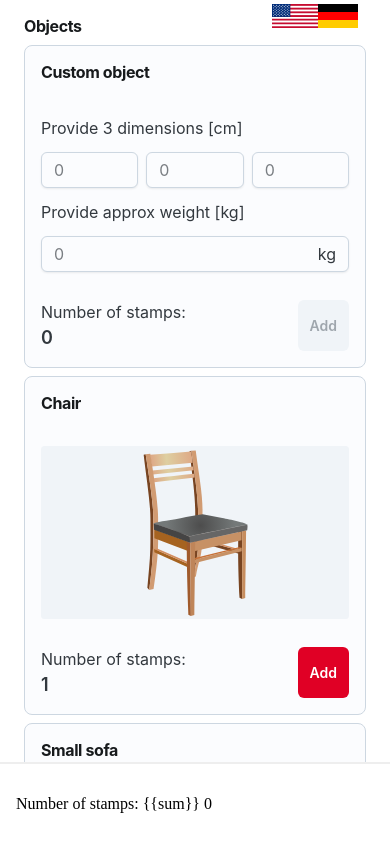
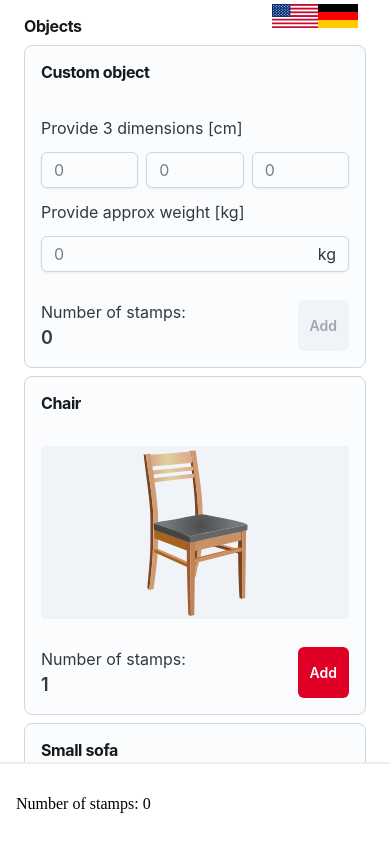
Before and after one commit to Ubax/bulk-waste-calculator, a React (Create React App) app: page / in a window 390 px wide. Shown: the top 842 px of the page. Built offline with nearby package versions, Linux system fonts and the light colour scheme.

Commit message:
fix: Fixes mobile

```diff
--- a/src/Calculator/MobileFooter.js
+++ b/src/Calculator/MobileFooter.js
@@ -29,7 +29,7 @@ export function MobileFooter(props) {
         spacing={1}
       >
         <Typography level="h6">
-          {t("summary.numberOfStamps")} {sum}
+          {t("summary.numberOfStamps", { sum })}
         </Typography>
         {sum > 0 && (
           <Typography fontSize="md">
```
